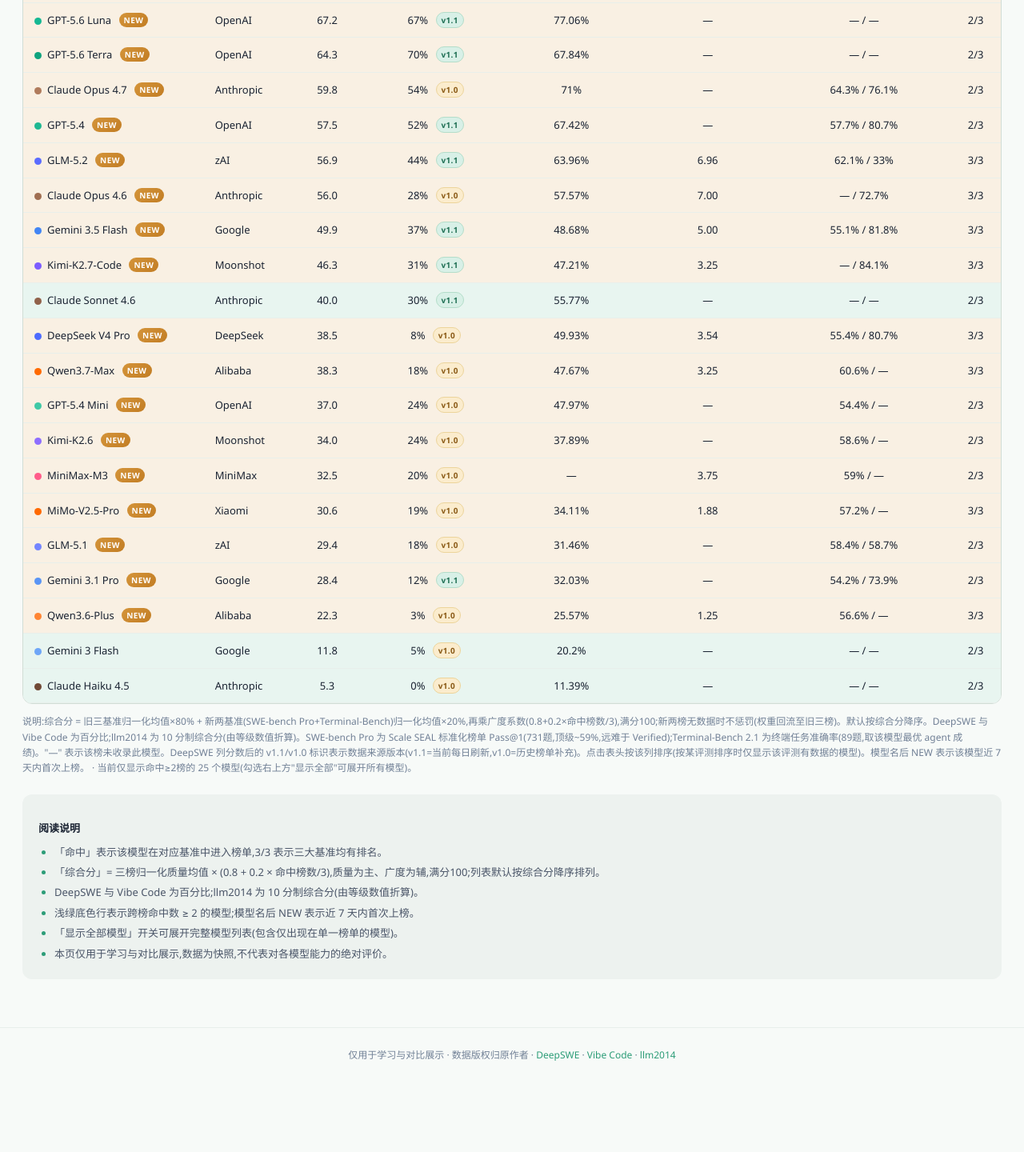
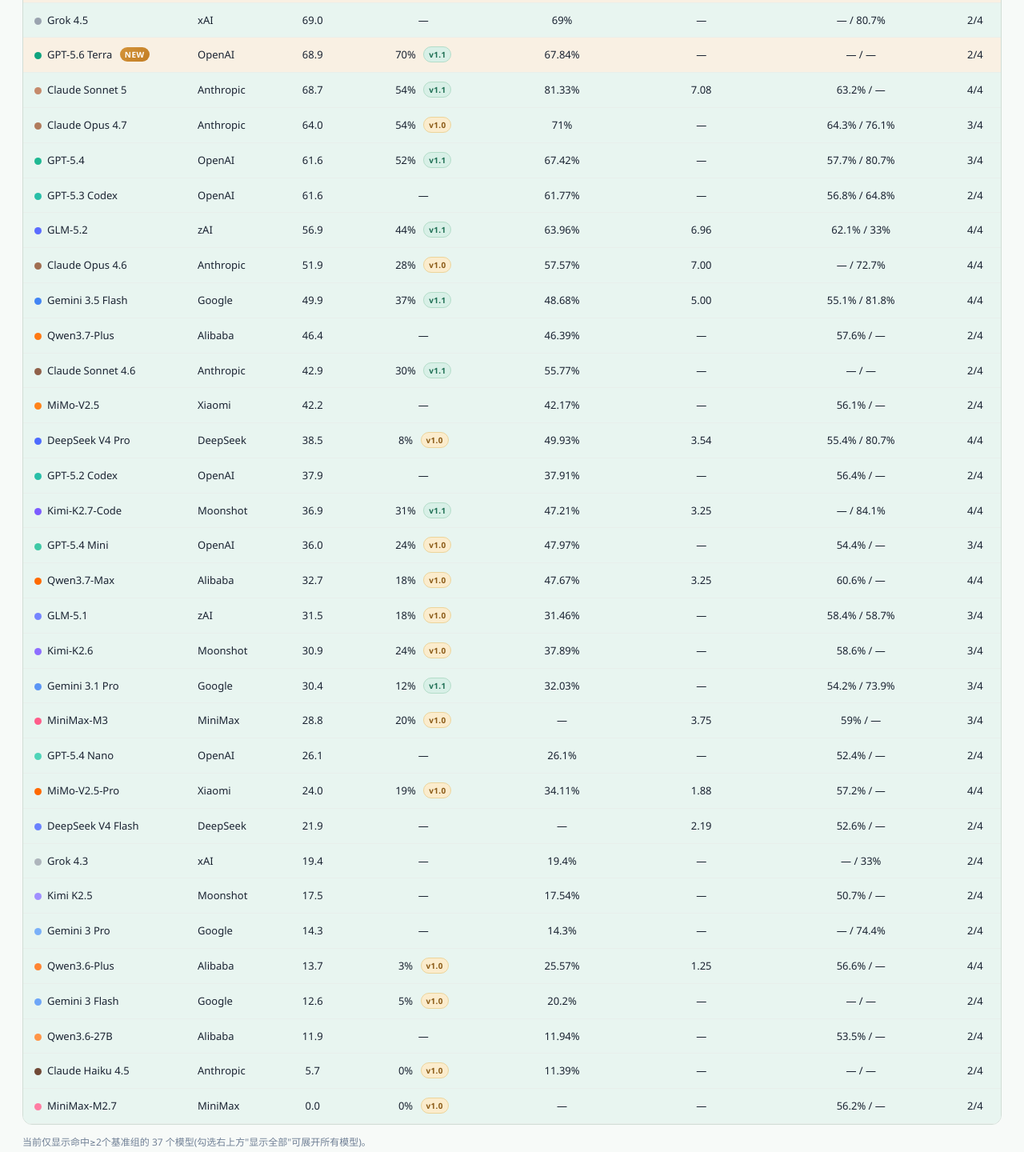
Before and after one commit to 781316853/llm-benchmark, a plain HTML site: page index.html in a window 1280 px wide. Shown: the part 963-2403 px from the top of the page at 80% size. Before the commit the page ends 2315 px from the top, so only its background shows below. Drawn offline with nearby package versions, Linux system fonts and the light colour scheme.

Commit message:
refactor(compare/data/app/html): 更新综合分与榜单统计逻辑，修正文档说明
1. 重构综合分计算逻辑，仅当SWE-Pro与TBench都有数据时才计入新基准权重
2. 调整跨榜命中数统计，将新两基准合并计入并更新总榜数为4组
3. 修正NEW判定逻辑，仅基于旧三基准，排除新两基准
4. 更新所有文档注释与页面说明，匹配逻辑变更

```diff
--- a/index.html
+++ b/index.html
@@ -32,15 +32,17 @@
       <label class="switch" title="默认仅显示命中≥2个榜单的模型,勾选可展开全部"><input type="checkbox" id="ovShowAll"><span class="switch-track"></span><span class="switch-text">显示全部模型</span></label>
       <div class="table-wrap"><table id="matrixTable" class="data-table"></table></div>
       <p class="source-note" id="overviewNote"></p>
-      <!-- 阅读说明:总览页概念指引,补充表格下方的动态状态说明 -->
+      <!-- 阅读说明:总览页概念指引 -->
       <section class="notes-section">
         <p class="note-title">阅读说明</p>
         <ul>
-          <li>「命中」表示该模型在对应基准中进入榜单,3/3 表示三大基准均有排名。</li>
-          <li>「综合分」= 三榜归一化质量均值 × (0.8 + 0.2 × 命中榜数/3),质量为主、广度为辅,满分100;列表默认按综合分降序排列。</li>
-          <li>DeepSWE 与 Vibe Code 为百分比;llm2014 为 10 分制综合分(由等级数值折算)。</li>
-          <li>浅绿底色行表示跨榜命中数 ≥ 2 的模型;模型名后 NEW 表示近 7 天内首次上榜。</li>
-          <li>「显示全部模型」开关可展开完整模型列表(包含仅出现在单一榜单的模型)。</li>
+          <li>「综合分」= 旧三基准(DeepSWE/Vibe Code/llm2014)归一化均值×80% + 新两基准(SWE-bench Pro+Terminal-Bench)归一化均值×20%,满分100;新两榜无数据时不惩罚(权重回流至旧三榜)。列表默认按综合分降序排列。</li>
+          <li>「命中」表示该模型在对应基准组中进入榜单,4/4 表示五项基准(四个基准组)均有排名(SWE-Pro 与 Terminal-Bench 合并计为1组)。</li>
+          <li>DeepSWE 与 Vibe Code 为百分比;llm2014 为 10 分制综合分(由等级数值折算);SWE-bench Pro 为 Scale SEAL 标准化榜单 Pass@1(731题,顶级~59%,远难于 Verified);Terminal-Bench 2.1 为终端任务准确率(89题,取该模型最优 agent 成绩)。</li>
+          <li>「—」表示该榜未收录此模型。DeepSWE 列分数后的 v1.1/v1.0 标识表示数据来源版本(v1.1=当前每日刷新,v1.0=历史榜单补充)。</li>
+          <li>浅绿底色行表示跨榜命中数 ≥ 2 的模型;模型名后 NEW 表示近 7 天内首次上榜(仅基于 DeepSWE/Vibe/llm2014 三基准判定)。</li>
+          <li>点击表头可按该列排序(按某评测排序时仅显示该评测有数据的模型)。</li>
+          <li>「显示全部模型」开关可展开完整模型列表(包含仅出现在单一榜单的模型);默认仅显示命中≥2个基准组的模型。</li>
           <li>本页仅用于学习与对比展示,数据为快照,不代表对各模型能力的绝对评价。</li>
         </ul>
       </section>
--- a/js/app.js
+++ b/js/app.js
@@ -161,9 +161,8 @@
       // SWE-bench Pro / Terminal-Bench 双值并列显示
       var swe = r.swe ? r.swe.score + "%" : "—";
       var tb = r.tbench ? r.tbench.score + "%" : "—";
-      // NEW 判定:模型在任一已收录榜单上"近 7 天内首次上榜"即为新
-      var nw = D.isNewAny(r.deepswe && r.deepswe.name, r.vibe && r.vibe.name, r.llm && r.llm.name,
-        r.swe && r.swe.name, r.tbench && r.tbench.model);
+      // NEW 判定:仅基于旧三基准(DeepSWE/Vibe/llm2014);SWE-Pro/TBench 不参与
+      var nw = D.isNewAny(r.deepswe && r.deepswe.name, r.vibe && r.vibe.name, r.llm && r.llm.name);
       // row-hit(跨榜命中)与 row-new(新上榜)可并存;CSS 中 row-new 置后以生效
       var cls = (r.benchCount >= 2 ? "row-hit " : "") + (nw ? "row-new" : "");
       return '<tr class="' + cls.trim() + '">' +
@@ -174,7 +173,7 @@
         '<td class="num">' + vc + '</td>' +
         '<td class="num">' + lm + '</td>' +
         '<td class="num">' + swe + ' / ' + tb + '</td>' +
-        '<td class="num">' + r.benchCount + '/3</td></tr>';
+        '<td class="num">' + r.benchCount + '/4</td></tr>';
     });
     // 表头:可点击,激活列显示方向指示符;数值列追加 num 类以与数据居中对齐
     // 默认综合排序(sortKey=null)时,综合分列视为激活(降序),让默认排序依据可见
@@ -191,9 +190,9 @@
     }).join("");
     fillTableHead("matrixTable", head);
     document.querySelector("#matrixTable tbody").innerHTML = html.join("");
+    // 动态行数提示(显示全部模型开关状态)
     document.getElementById("overviewNote").textContent =
-      '说明:综合分 = 旧三基准归一化均值×80% + 新两基准(SWE-bench Pro+Terminal-Bench)归一化均值×20%,再乘广度系数(0.8+0.2×命中榜数/3),满分100;新两榜无数据时不惩罚(权重回流至旧三榜)。默认按综合分降序。DeepSWE 与 Vibe Code 为百分比;llm2014 为 10 分制综合分(由等级数值折算)。SWE-bench Pro 为 Scale SEAL 标准化榜单 Pass@1(731题,顶级~59%,远难于 Verified);Terminal-Bench 2.1 为终端任务准确率(89题,取该模型最优 agent 成绩)。"—" 表示该榜未收录此模型。DeepSWE 列分数后的 v1.1/v1.0 标识表示数据来源版本(v1.1=当前每日刷新,v1.0=历史榜单补充)。点击表头按该列排序(按某评测排序时仅显示该评测有数据的模型)。模型名后 NEW 表示该模型近 7 天内首次上榜。' +
-      (state.showAll.overview ? '' : ' · 当前仅显示命中≥2榜的 ' + rows.length + ' 个模型(勾选右上方"显示全部"可展开所有模型)。');
+      state.showAll.overview ? '当前显示全部 ' + rows.length + ' 个模型' : '当前仅显示命中≥2个基准组的 ' + rows.length + ' 个模型(勾选右上方"显示全部"可展开所有模型)。';
   }
 
   // ===== 2) DeepSWE =====
--- a/js/compare.js
+++ b/js/compare.js
@@ -5,7 +5,7 @@
 
   var D = window.D;
 
-  // 交叉矩阵:按"综合分"降序(质量为主、广度微折损),同分时按命中数降序兜底
+  // 交叉矩阵:按"综合分"降序,同分时按命中数降序兜底
   function matrix(llmMonthKey) {
     var map = D.unified(llmMonthKey);
     var rows = Object.keys(map).map(function (k) { return map[k]; });
@@ -30,13 +30,13 @@
     if (e.tbench) vs.push(e.tbench.norm);
     return vs.length ? vs.reduce(function (a, b) { return a + b; }, 0) / vs.length : null;
   }
-  // 综合分:旧三基准占 80%、新两基准封顶占 20%;新组无数据时权重回流至旧组(不惩罚缺失)
-  // 内嵌跨榜广度(benchCount)微折损:全命中(3榜)系数1.0;命中2榜≈0.933;命中1榜≈0.867
+  // 综合分:旧三基准占 80%、新两基准封顶占 20%
+  // 仅当 SWE-Pro 与 Terminal-Bench 都有数据时才参与 20% 计算;否则权重全回流到旧三基准(不惩罚缺失)
   function composite(e) {
     var oldAvg = avgNorm(e);
-    var newAvg = avgNewNorm(e);
-    var quality = (newAvg != null) ? (oldAvg * 0.8 + newAvg * 0.2) : oldAvg;
-    return quality * (0.8 + 0.2 * e.benchCount / 3);
+    // 两新榜都有数据才计算新组均值;否则视为缺失,权重全部归于旧三基准
+    var newAvg = (e.swe && e.tbench) ? avgNewNorm(e) : null;
+    return (newAvg != null) ? (oldAvg * 0.8 + newAvg * 0.2) : oldAvg;
   }
 
   // 雷达:三轴归一化 0-100
--- a/js/data.js
+++ b/js/data.js
@@ -189,11 +189,13 @@
       var e = ensure(m.canon);
       if (!e.tbench || m.score > e.tbench.score) e.tbench = { score: m.score, agent: m.agent, model: m.model, norm: m.score };
     });
+    // 统计跨榜命中数:DeepSWE / Vibe Code / llm2014 / SWE-bench Pro+Terminal-Bench(合并计 1 榜)共 4 榜
     Object.keys(map).forEach(function (k) {
       var e = map[k];
       if (e.deepswe) e.benchCount++;
       if (e.vibe) e.benchCount++;
       if (e.llm) e.benchCount++;
+      if (e.swe || e.tbench) e.benchCount++;
     });
     return map;
   }
@@ -245,13 +247,11 @@
     var d = dayDiff(firstSeen, seen.updated);
     return d >= 0 && d <= SEEN_WINDOW;
   }
-  // 矩阵行判定:模型在任一已收录榜单上"新"即为真
-  function isNewAny(dsName, vcName, llmName, sweName, tbName) {
+  // 矩阵行判定:模型在旧三基准上"新"即为真(新两基准 SWE-Pro/TBench 不参与 NEW 判定)
+  function isNewAny(dsName, vcName, llmName) {
     if (dsName && isNewRaw("deepswe", dsName)) return true;
     if (vcName && isNewRaw("vibe", vcName)) return true;
     if (llmName && isNewRaw("llm", llmName)) return true;
-    if (sweName && isNewRaw("swebench", sweName)) return true;
-    if (tbName && isNewRaw("tbench", tbName)) return true;
     return false;
   }
 
```
